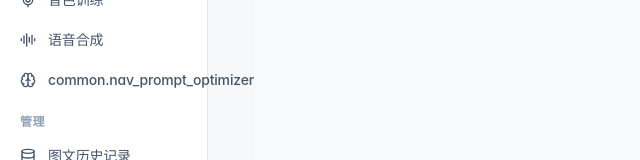
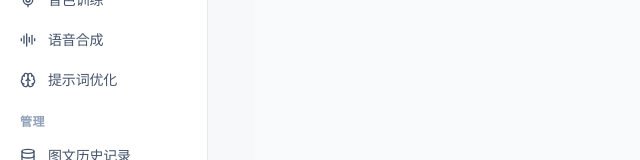
Before and after one commit to LZS911/haibara-tools, a React (Vite) app: page /media-to-docs in a window 1280 px wide. Shown: the part 130-290 px from the top of the page, without its empty margins (0-640 px from the left). Built offline with nearby package versions, Linux system fonts and the light colour scheme.

Commit message:
fix(git-manager): Correct display of file change data

```diff
--- a/src/locales/zh-CN/routes/common.ts
+++ b/src/locales/zh-CN/routes/common.ts
@@ -4,6 +4,7 @@ export default {
   nav_voice_training: '音色训练',
   nav_voice_synthesis: '语音合成',
   nav_git_project_manager: 'Git 项目管理',
+  nav_prompt_optimizer: '提示词优化',
   app_title: 'Haibara Tools',
   cancel: '取消',
   confirm: '确认',
--- a/src/routes/git-project-manager/-lib/git-commands.ts
+++ b/src/routes/git-project-manager/-lib/git-commands.ts
@@ -64,7 +64,7 @@ export async function getRepoStatus(repoPath: string): Promise<{
   const lines = (result.output || '').trim().split('\n').filter(Boolean);
   const changes = lines.map((line) => {
     const status = line.substring(0, 2).trim();
-    const filePath = line.substring(3);
+    const filePath = line.substring(2).trim();
 
     let changeStatus: 'added' | 'modified' | 'deleted' | 'renamed' = 'modified';
     if (status === 'A' || status === '??') {
```
